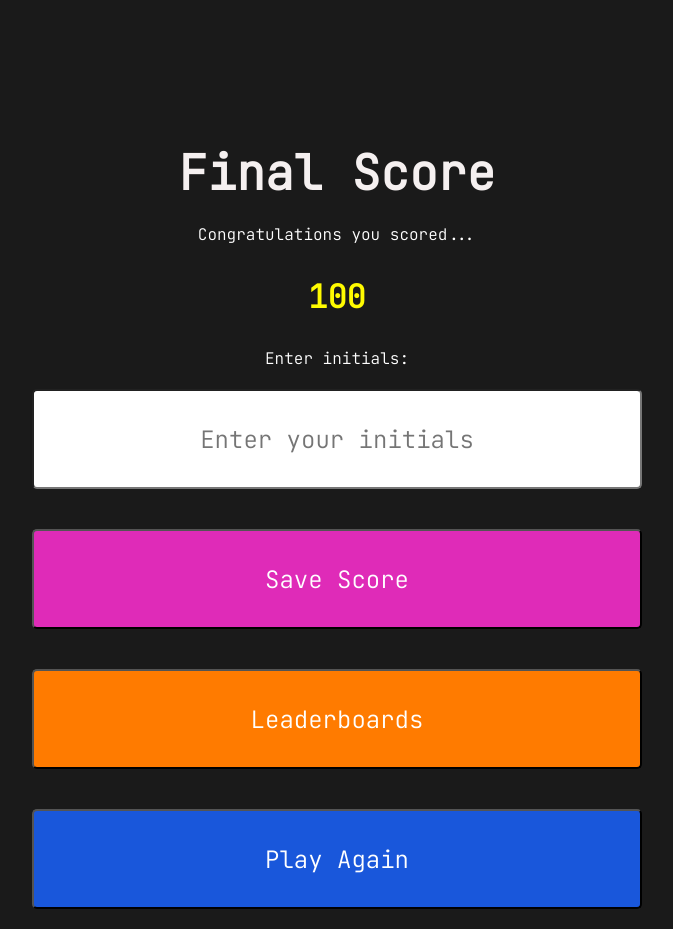
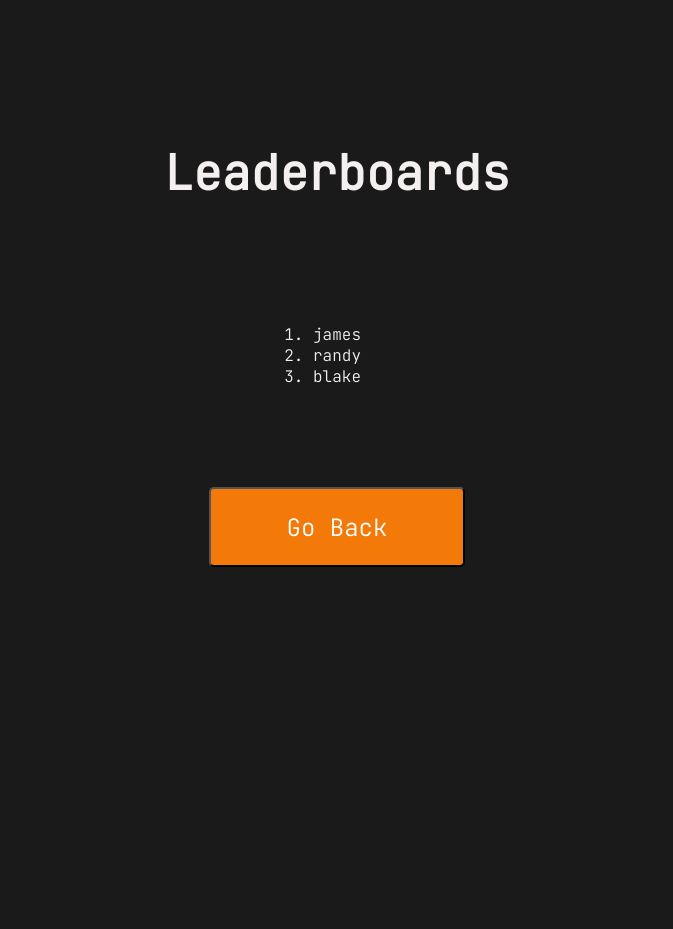
Before and after one commit to caleb-best/Coding-Quiz, a plain HTML site: page index.html in a window 1280 px wide. Shown: the whole page, without its empty margins (303-976 px from the left). After the commit the page ends 800 px from the top, so only its background shows below. Drawn offline with Linux system fonts and the light colour scheme.

Commit message:
CSS for highscore screen complete

```diff
--- a/assets/styles/styles.css
+++ b/assets/styles/styles.css
@@ -194,3 +194,34 @@ h3 {
 .again-btn:hover {
     background-color: rgba(25, 86, 219, 0.678);
 }
+
+/* ===== HIGH SCORE SCREEN ====== */
+
+.leaderboard-info {
+    display: flex;
+    flex-direction: column;
+    align-items: center;
+    width: 100vw;
+    margin: 0 auto;
+}
+
+.leaderboard-info ol {
+    margin: 50px 0 0 0;
+    padding: 50px 0 0 0;
+}
+
+.leaderboard-info li {
+    color: rgb(245, 240, 240);
+}
+
+
+.back-btn {
+    height: 80px;
+    width: 20vw;
+    font-size: 24px;
+    margin: 100px 0;
+    border-radius: 5px;
+    background-color: rgb(243, 121, 8);
+    color: white;
+
+}
--- a/index.html
+++ b/index.html
@@ -56,7 +56,7 @@
 
 
     <!-- End of Quiz Section -->
-    <section id="end-quiz" class="">
+    <section id="end-quiz" class="hidden">
         <div class="endScreen">
             <h2>Final Score</h2>
             <p>Congratulations you scored...</p>
@@ -76,13 +76,23 @@
 
     </section>
 
-    <section id="leaderboards" class="highScore hide hidden">
-        <h3>Leaderboards</h3>
-        <ol id="leaderboard-initials">
+    <section id="leaderboards" class="">
+
+        <div class="leaderboard-info">
+            <h2>Leaderboards</h2>
+
+            <ol id="leaderboard-initials">
             <!-- li here -->
-        </ol>
-        <div class="leaderboard-btn">
-            <button class="back-btn">Go Back</button>
+                <li>james</li>
+                <li>randy</li>
+                <li>blake</li>
+            </ol>
+
+            <div class="btn-container">
+                <button class="back-btn">Go Back</button>
+            </div>
+
+
         </div>
 
     </section>
```
Also changed, not shown: 1 other file.
